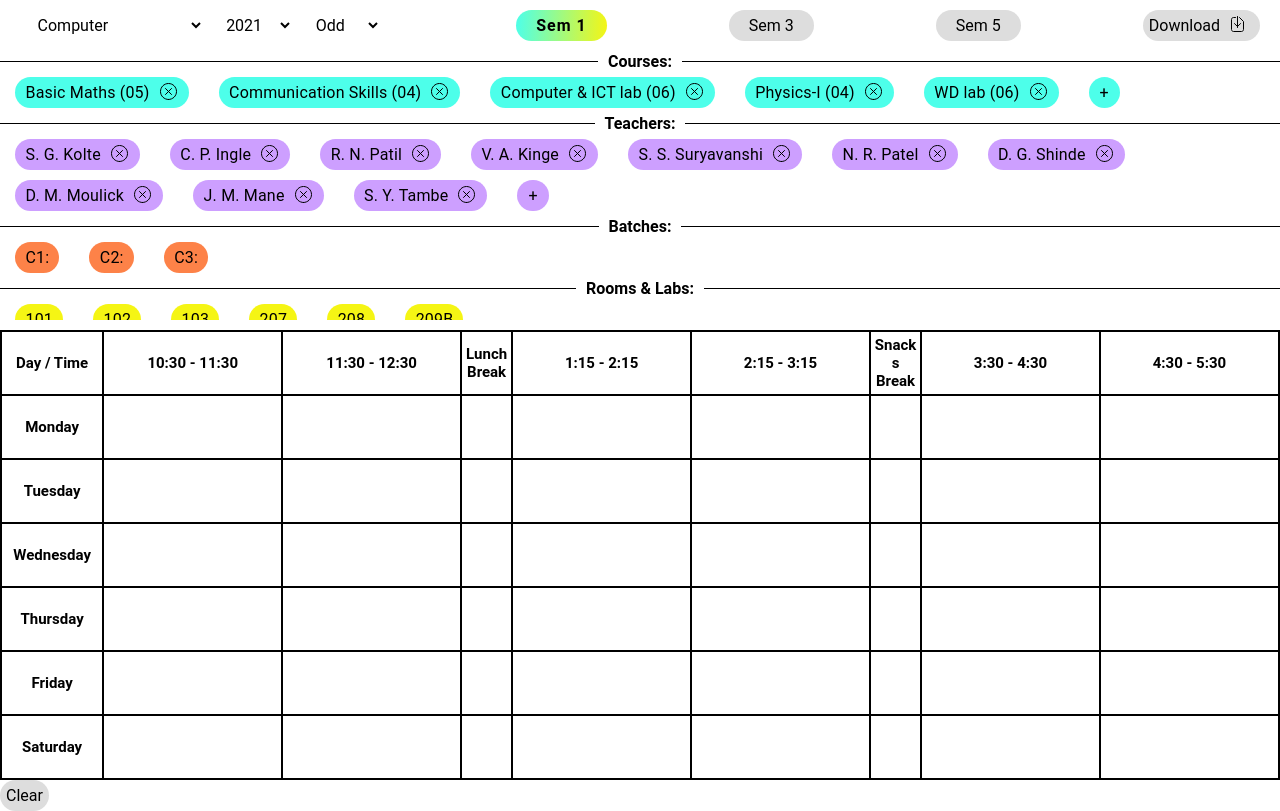
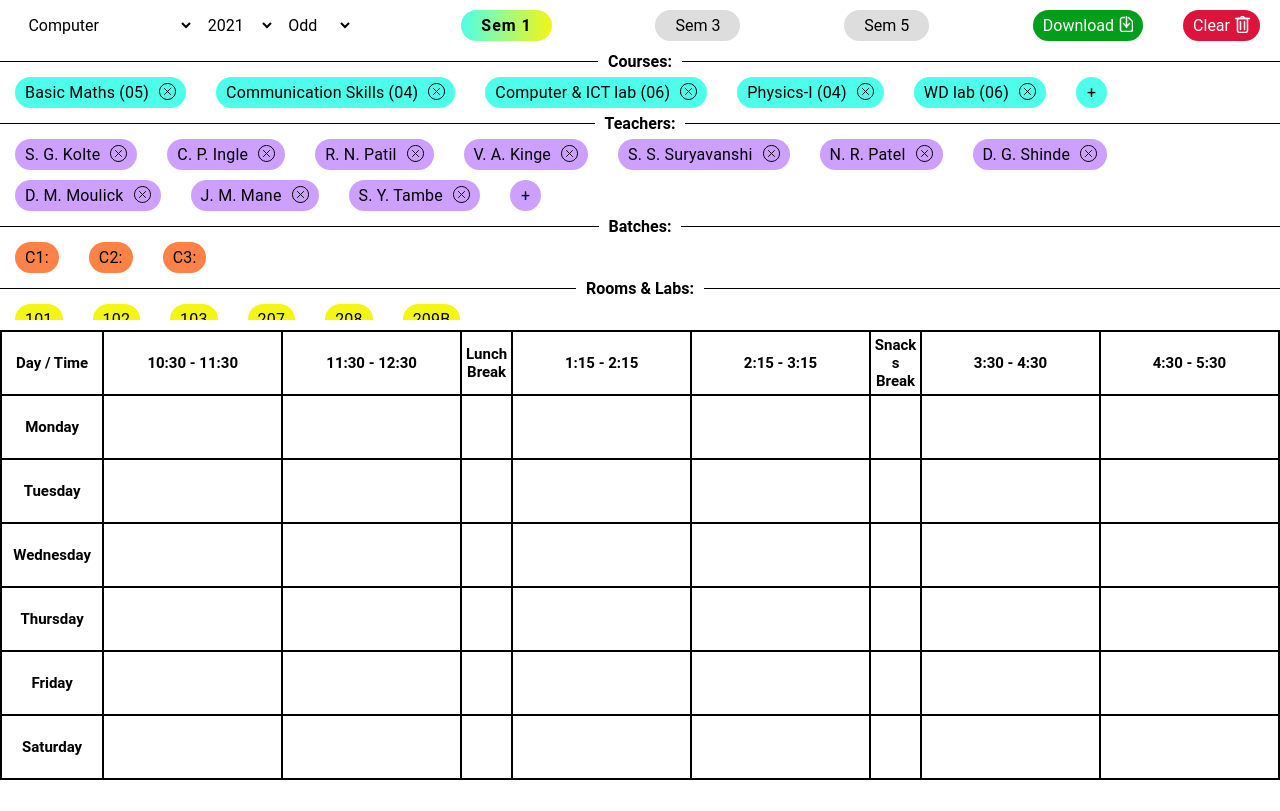
Before and after one commit to Nishith-Savla/TimeTable-Maker-Website, a React (Create React App) app: page / in a window 1280 px wide. Built offline with nearby package versions, Linux system fonts and the light colour scheme; a web font is replaced by a local one.

Commit message:
:lipstick: Move clear button to Header and change some styling
Move the clear button from the Body to the Header & also change some styling including the download, clear buttons

```diff
--- a/src/App.js
+++ b/src/App.js
@@ -268,6 +268,7 @@ function App() {
         onInput={handleAddButtonInput}
         onKeyUp={handleAddButtonKeyUp}
         onDownload={downloadPDF}
+        onTableClear={handleTableClear}
         onDepartmentChange={handleDepartmentChange}
       />
       <Body
@@ -275,7 +276,6 @@ function App() {
         table={table[currentDepartment]}
         onDrop={handleDrop}
         onTableSet={handleTableSet}
-        onTableClear={handleTableClear}
       />
     </>
   );
--- a/src/components/Body.jsx
+++ b/src/components/Body.jsx
@@ -1,8 +1,7 @@
-import Button from "../common/Button";
 import Table from "../common/Table";
 import { allowDrop } from "../utils";
 
-const Body = ({ currentSem, table, onTableSet, onTableClear, onDrop }) => {
+const Body = ({ currentSem, table, onTableSet, onDrop }) => {
   return (
     <div className="app-body">
       <Table
@@ -32,12 +31,6 @@ const Body = ({ currentSem, table, onTableSet, onTableClear, onDrop }) => {
         onChange={onTableSet}
         state={table[currentSem]}
       />
-      <Button
-        className="button clear"
-        name="clear"
-        text="Clear"
-        onClick={onTableClear}
-      />
     </div>
   );
 };
--- a/src/components/Header.jsx
+++ b/src/components/Header.jsx
@@ -2,6 +2,7 @@ import Dropdown from "../common/Dropdown";
 import Button from "../common/Button";
 import { ReactComponent as Cross } from "../assets/Cross.svg";
 import { ReactComponent as FileDownload } from "../assets/FileDownload.svg";
+import { ReactComponent as Delete } from "../assets/Delete.svg";
 import { drag } from "../utils";
 import departments from "../data/departments.json";
 import YearPicker from "../common/YearPicker";
@@ -21,6 +22,7 @@ const Header = ({
   onInput,
   onKeyUp,
   onDownload,
+  onTableClear,
   onDepartmentChange,
 }) => {
   const isMobile = () => {
@@ -98,6 +100,14 @@ const Header = ({
           onClick={onDownload}
         >
           <FileDownload />
+        </Button>
+        <Button
+          className="button clear"
+          name="clear"
+          text="Clear"
+          onClick={onTableClear}
+        >
+          <Delete />
         </Button>
       </div>
 
--- a/src/styles/root.scss
+++ b/src/styles/root.scss
@@ -25,6 +25,17 @@ $grey: #ddd;
   display: grid;
   text-align: center;
   align-items: center;
+}
+
+%header-svg-white {
+  svg {
+    margin-left: 5px;
+
+    path {
+      stroke: white;
+      stroke-width: 1.5px;
+    }
+  }
 }
 
 body,
@@ -66,7 +77,6 @@ button {
 
 .params-select {
   display: flex;
-  justify-content: space-evenly;
   margin: 10px unquote("min(20px, 5%)");
 
   .dropdowns {
@@ -101,10 +111,25 @@ button {
       }
     }
   }
+
+  .download {
+    background-color: #019e1b;
+    color: white;
+
+    @extend %header-svg-white;
+  }
+
+  .clear {
+    margin-left: 40px;
+    background-color: crimson;
+    color: white;
+
+    @extend %header-svg-white;
+  }
 }
 
 .button {
-  padding: 6px;
+  padding: 6px 10px;
   background: $grey;
   border-radius: 25px;
   display: flex;
@@ -112,7 +137,7 @@ button {
   transition: all 0.5s ease;
 
   svg {
-    margin: 0px 10px;
+    margin-left: 10px;
     background-color: transparent;
   }
 }
@@ -127,7 +152,6 @@ button {
   .teacher,
   .batch,
   .room {
-    padding: 6px 2px 6px 10.5px;
     margin: 5px 15px;
     letter-spacing: 0.02ch;
   }
```
Also changed, not shown: src/assets/Delete.svg (added).
